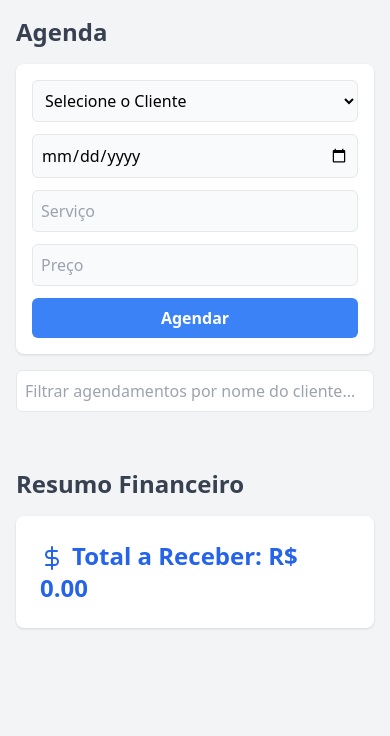
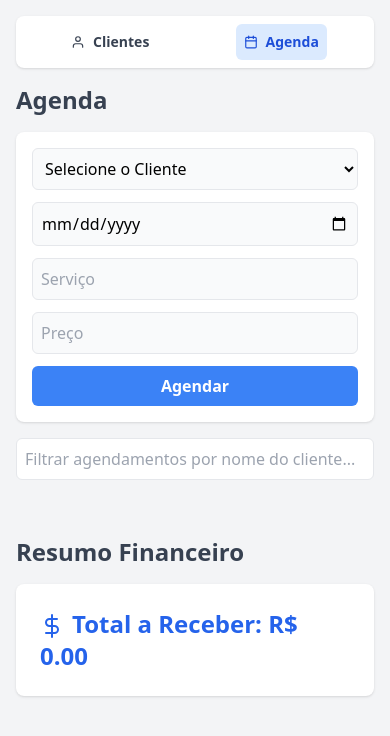
Before and after one commit to lucasparrento12-ux/AGENDA-PRO-1, a React (Vite) app: page / in a window 390 px wide. Shown: the top 736 px of the page. Built offline with nearby package versions, Linux system fonts and the light colour scheme.

Commit message:
Adiciona navegação para celular

```diff
--- a/src/MVPAgendaAutonomos.jsx
+++ b/src/MVPAgendaAutonomos.jsx
@@ -4,15 +4,12 @@ import { FiUser, FiCalendar, FiDollarSign } from 'react-icons/fi';
 import { Outlet, NavLink } from 'react-router-dom';
 
 export default function LayoutPrincipal() {
+  // Toda a nossa lógica continua aqui, sem mudança
   const [clientes, setClientes] = useState(() => JSON.parse(localStorage.getItem('clientes')) || []);
   const [agenda, setAgenda] = useState(() => JSON.parse(localStorage.getItem('agenda')) || []);
-
-  // Estados do formulário de cliente
   const [clienteNome, setClienteNome] = useState('');
-  const [clienteWhatsapp, setClienteWhatsapp] = useState(''); // NOVO ESTADO
+  const [clienteWhatsapp, setClienteWhatsapp] = useState('');
   const [editarClienteId, setEditarClienteId] = useState(null);
-
-  // Outros estados
   const [formAgenda, setFormAgenda] = useState({ data: '', servico: '', preco: '', clienteId: '' });
   const [editarAgendaId, setEditarAgendaId] = useState(null);
   const [filtroCliente, setFiltroCliente] = useState('');
@@ -26,28 +23,27 @@ export default function LayoutPrincipal() {
     setTimeout(() => setMensagem(''), tempo);
   };
 
-  // Lógica de Clientes (ALTERADA)
   const adicionarOuEditarCliente = () => {
     const nomeTrim = clienteNome.trim();
-    const whatsappTrim = clienteWhatsapp.trim(); // NOVO
+    const whatsappTrim = clienteWhatsapp.trim();
     if (!nomeTrim) return showMsg('Preencha o nome do cliente');
     if (clientes.some(c => c.nome.toLowerCase() === nomeTrim.toLowerCase() && c.id !== editarClienteId)) {
       return showMsg('Já existe um cliente com esse nome');
     }
     if (editarClienteId) {
-      setClientes(clientes.map(c => c.id === editarClienteId ? { ...c, nome: nomeTrim, whatsapp: whatsappTrim } : c)); // ALTERADO
+      setClientes(clientes.map(c => c.id === editarClienteId ? { ...c, nome: nomeTrim, whatsapp: whatsappTrim } : c));
       setEditarClienteId(null);
       showMsg('Cliente editado com sucesso!');
     } else {
-      setClientes([...clientes, { id: Date.now(), nome: nomeTrim, whatsapp: whatsappTrim }]); // ALTERADO
+      setClientes([...clientes, { id: Date.now(), nome: nomeTrim, whatsapp: whatsappTrim }]);
       showMsg('Cliente adicionado!');
     }
     setClienteNome('');
-    setClienteWhatsapp(''); // NOVO
+    setClienteWhatsapp('');
   };
 
   const removerCliente = (id) => {
-    if (window.confirm('Deseja realmente remover este cliente? ...')) {
+    if (window.confirm('Deseja realmente remover este cliente? Todos os agendamentos dele também serão removidos.')) {
       setClientes(clientes.filter(c => c.id !== id));
       setAgenda(agenda.filter(a => a.clienteId !== id));
       showMsg('Cliente removido!');
@@ -56,18 +52,16 @@ export default function LayoutPrincipal() {
 
   const editarCliente = (c) => {
     setClienteNome(c.nome);
-    setClienteWhatsapp(c.whatsapp || ''); // ALTERADO: Carrega o whatsapp ou string vazia
+    setClienteWhatsapp(c.whatsapp || '');
     setEditarClienteId(c.id);
   };
 
-  // Lógica de Agenda (sem alterações)
   const handleAgendaChange = (e) => {
     const { name, value } = e.target;
     setFormAgenda(prev => ({ ...prev, [name]: value }));
   };
 
   const adicionarOuEditarAgenda = () => {
-    // ... (toda a lógica de adicionar/editar agenda continua a mesma) ...
     const { data, servico, preco, clienteId } = formAgenda;
     if (!data || !servico.trim() || !preco || !clienteId) return showMsg('Preencha todos os campos, incluindo o cliente.');
     if (parseFloat(preco) <= 0) return showMsg('Preço deve ser maior que zero');
@@ -97,7 +91,6 @@ export default function LayoutPrincipal() {
     }
   };
 
-  // ALTERADO: Passa os novos estados e funções para as páginas filhas
   const sharedStateAndFunctions = {
     clientes, agenda, clienteNome, setClienteNome, clienteWhatsapp, setClienteWhatsapp, editarClienteId, formAgenda, editarAgendaId, filtroCliente, setFiltroCliente, mensagem,
     adicionarOuEditarCliente, removerCliente, editarCliente, handleAgendaChange, adicionarOuEditarAgenda, editarAgenda, removerAgenda
@@ -105,8 +98,8 @@ export default function LayoutPrincipal() {
 
   return (
     <div className="min-h-screen flex bg-gray-100 font-sans">
+      {/* Menu Lateral para Desktop (continua escondido no celular) */}
       <aside className="w-64 bg-white shadow-md p-6 hidden md:block">
-        {/* ... (o menu lateral continua o mesmo) ... */}
         <h1 className="text-2xl font-bold mb-8 text-gray-800">Agenda Pro</h1>
         <nav>
           <ul>
@@ -116,7 +109,7 @@ export default function LayoutPrincipal() {
               </NavLink>
             </li>
             <li>
-                <NavLink to="/" className={({isActive}) => `flex items-center mb-4 p-2 rounded-md font-semibold ${isActive ? 'bg-blue-100 text-blue-700' : 'text-gray-700'}`}>
+                <NavLink to="/" end className={({isActive}) => `flex items-center mb-4 p-2 rounded-md font-semibold ${isActive ? 'bg-blue-100 text-blue-700' : 'text-gray-700'}`}>
                 <FiCalendar className="mr-3" /> Agenda
                 </NavLink>
             </li>
@@ -125,6 +118,22 @@ export default function LayoutPrincipal() {
       </aside>
 
       <main className="flex-1 p-4 md:p-8">
+
+        {/* === NOVO: NAVEGAÇÃO PARA CELULAR === */}
+        {/* Este menu só aparece em telas pequenas (md:hidden) */}
+        <nav className="md:hidden bg-white p-2 rounded-lg shadow mb-4">
+          <div className="flex justify-around">
+            <NavLink to="/clientes" className={({isActive}) => `flex items-center p-2 rounded-md font-semibold text-sm ${isActive ? 'bg-blue-100 text-blue-700' : 'text-gray-700'}`}>
+              <FiUser className="mr-2" /> Clientes
+            </NavLink>
+            <NavLink to="/" end className={({isActive}) => `flex items-center p-2 rounded-md font-semibold text-sm ${isActive ? 'bg-blue-100 text-blue-700' : 'text-gray-700'}`}>
+              <FiCalendar className="mr-2" /> Agenda
+            </NavLink>
+          </div>
+        </nav>
+        {/* === FIM DA NAVEGAÇÃO PARA CELULAR === */}
+
+        {/* O Outlet renderiza a página correta (Agenda ou Clientes) */}
         <Outlet context={sharedStateAndFunctions} />
       </main>
     </div>
```
Lines whose indentation alone changed are shown as unchanged.
